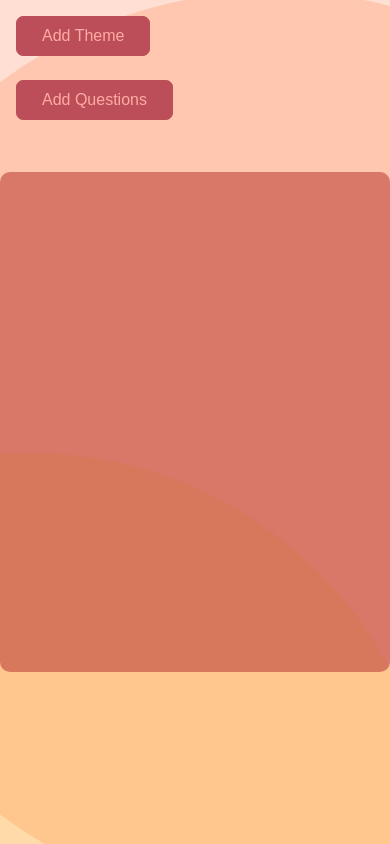
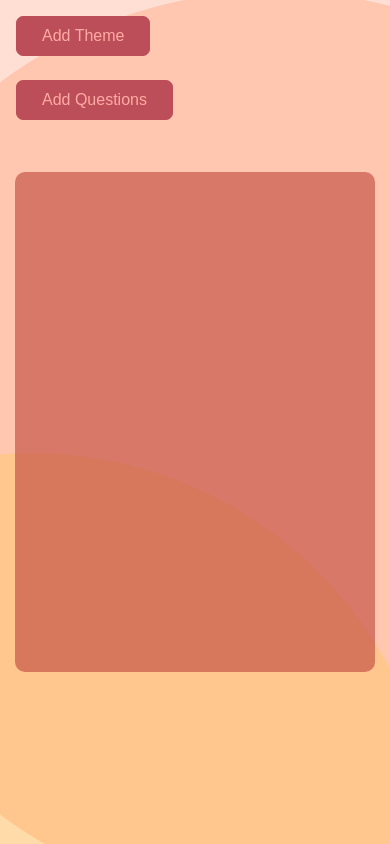
Before and after one commit to hwprogrammer/QuizApp, a plain HTML site: page themes.html in a window 390 px wide. Drawn offline with Linux system fonts and the light colour scheme; a web font is replaced by a local one.

Commit message:
master: added layout to theme

```diff
--- a/css/themes.css
+++ b/css/themes.css
@@ -17,7 +17,13 @@ body {
 	justify-content: center;
 	align-items: center;
 }
+@media (max-width: 768px) {
+	.wrapper{
+		padding: 20px 15px;
+	}
+}
 .card-container{
+	padding: 15px 0;
 	width: 800px;
 	min-height: 500px;
 	background: #c04b43a3;
@@ -38,7 +44,7 @@ body {
 	color: #57201c;
 	transition: .3s;
 	cursor: pointer;
-	margin: 15px 0;
+	margin-bottom: 15px;
 }
 .card:hover {
 	background: transparent;
```
